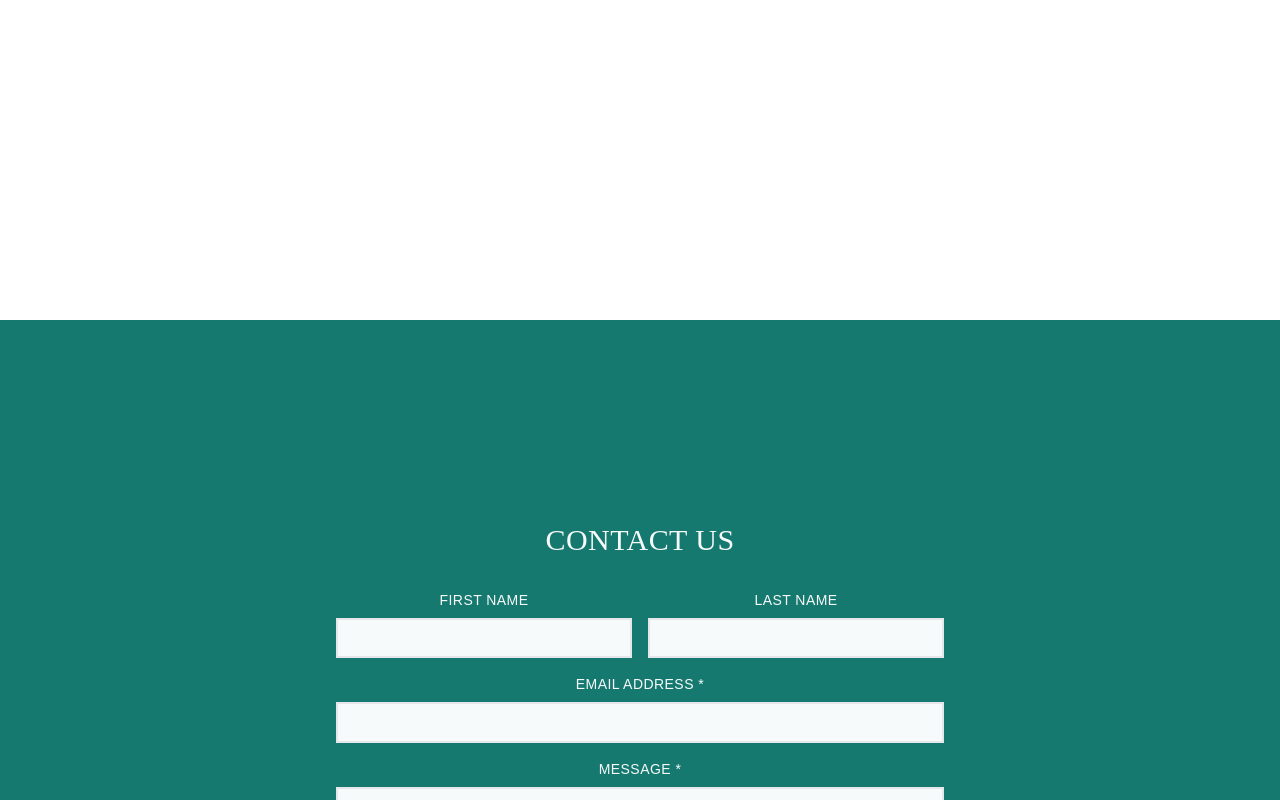
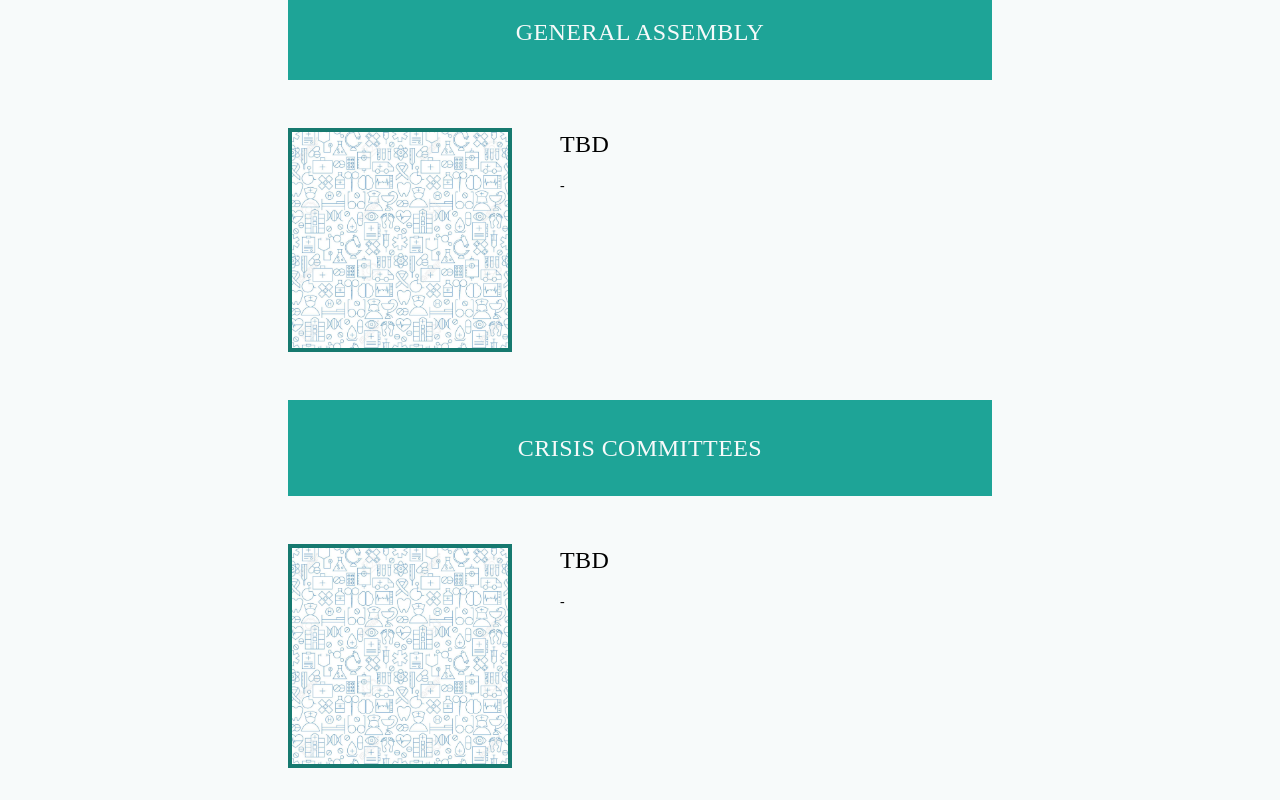
Before and after one commit to RishikSarkar/health-mun, a Next.js app: page /committees/Committees in a window 1280 px wide. Before the commit this address had no page. Shown: the part 480-1280 px from the top of the page. Built offline with nearby package versions, Linux system fonts and the light colour scheme; a web font is replaced by a local one.

Commit message:
added placeholder pages

```diff
--- a/components/Navbar.jsx
+++ b/components/Navbar.jsx
@@ -82,7 +82,7 @@ const Navbar = () => {
                                             <div className='uppercase p-3 ease-in hover:bg-[#F7FAFA]/30 dark:hover:text-[#041312] dark:hover:bg-[#cadede] duration-100'>Secretariat</div>
                                         </Link>
 
-                                        <Link href='/'>
+                                        <Link href='/about/Info'>
                                             <div className='uppercase p-3 ease-in hover:bg-[#F7FAFA]/30 dark:hover:text-[#041312] dark:hover:bg-[#cadede] duration-100'>Info</div>
                                         </Link>
                                     </div>
@@ -90,19 +90,19 @@ const Navbar = () => {
                             )}
                         </li>
 
-                        <Link href='/'>
+                        <Link href='/area/AreaGuide'>
                             <li className='ml-3 uppercase px-6 p-3 ease-in hover:bg-[#F7FAFA]/30 dark:hover:bg-[#F7FAFA]/20 duration-100'>Area Guide</li>
                         </Link>
 
-                        <Link href='/'>
+                        <Link href='/committees/Committees'>
                             <li className='ml-3 uppercase px-6 p-3 ease-in hover:bg-[#F7FAFA]/30 dark:hover:bg-[#F7FAFA]/20 duration-100'>Committees</li>
                         </Link>
 
-                        <Link href='/'>
+                        <Link href='/schedule/Schedule'>
                             <li className='ml-3 uppercase px-6 p-3 ease-in hover:bg-[#F7FAFA]/30 dark:hover:bg-[#F7FAFA]/20 duration-100'>Schedule</li>
                         </Link>
 
-                        <Link href='/'>
+                        <Link href='/register/Register'>
                             <li className='ml-3 uppercase px-6 p-3 ease-in hover:bg-[#F7FAFA]/30 dark:hover:bg-[#F7FAFA]/20 duration-100'>Register</li>
                         </Link>
 
@@ -156,7 +156,7 @@ const Navbar = () => {
                                             <div onClick={handleNav} className='uppercase ml-6 px-6 p-3 my-2 relative ease-in hover:bg-[#F7FAFA]/30 dark:hover:bg-[#F7FAFA]/20 duration-100'>Secretariat</div>
                                         </Link>
 
-                                        <Link href='/'>
+                                        <Link href='/about/Info'>
                                             <div onClick={handleNav} className='uppercase ml-6 px-6 p-3 my-2 relative ease-in hover:bg-[#F7FAFA]/30 dark:hover:bg-[#F7FAFA]/20 duration-100'>Info</div>
                                         </Link>
                                     </div>
@@ -164,22 +164,22 @@ const Navbar = () => {
                             )}
 
                             {!aboutDropDownActive && (
-                                <Link href='/'>
+                                <Link href='/area/AreaGuide'>
                                     <li className='uppercase px-6 p-3 my-2 ease-in hover:bg-[#F7FAFA]/30 dark:hover:bg-[#F7FAFA]/20 duration-100'>Area Guide</li>
                                 </Link>)}
 
                             {!aboutDropDownActive && (
-                                <Link href='/'>
+                                <Link href='/committees/Committees'>
                                     <li className='uppercase px-6 p-3 my-2 ease-in hover:bg-[#F7FAFA]/30 dark:hover:bg-[#F7FAFA]/20 duration-100'>Committees</li>
                                 </Link>)}
 
                             {!aboutDropDownActive && (
-                                <Link href='/'>
+                                <Link href='/schedule/Schedule'>
                                     <li className='uppercase px-6 p-3 my-2 ease-in hover:bg-[#F7FAFA]/30 dark:hover:bg-[#F7FAFA]/20 duration-100'>Schedule</li>
                                 </Link>)}
 
                             {!aboutDropDownActive && (
-                                <Link href='/'>
+                                <Link href='/register/Register'>
                                     <li className='uppercase px-6 p-3 my-2 ease-in hover:bg-[#F7FAFA]/30 dark:hover:bg-[#F7FAFA]/20 duration-100'>Register</li>
                                 </Link>)}
 
--- /dev/null
+++ b/pages/about/Info.jsx
@@ -0,0 +1,22 @@
+import React, { useState, useEffect } from 'react';
+import { useManual } from '../../contexts/ManualContext';
+
+const Info = () => {
+    const { setManual } = useManual();
+
+    useEffect(() => {
+        setManual(true);
+    }, []);
+
+    return (
+        <div id='committees' className='pt-28 w-full h-full bg-[#F7FAFA] dark:bg-[#1a2726] selection:text-[#F7FAFA] dark:selection:text-black selection:bg-[#09302C] dark:selection:bg-[#F7FAFA] overflow-x-hidden'>
+            <div className='w-full h-full p-16 md:p-24 text-center bg-gradient-to-b from-[#16796F] to-[#1EA497] dark:bg-gradient-to-b dark:from-[#041312] dark:to-[#253130] text-[#F7FAFA] border-b-4 border-[#F7FAFA] dark:border-[#F7FAFA]/20'>
+                <div className='text-3xl md:text-6xl font-marcellus'>
+                    Info
+                </div>
+            </div>
+        </div>
+    )
+}
+
+export default Info
--- /dev/null
+++ b/pages/area/AreaGuide.jsx
@@ -0,0 +1,22 @@
+import React, { useState, useEffect } from 'react';
+import { useManual } from '../../contexts/ManualContext';
+
+const AreaGuide = () => {
+    const { setManual } = useManual();
+
+    useEffect(() => {
+        setManual(true);
+    }, []);
+
+    return (
+        <div id='committees' className='pt-28 w-full h-full bg-[#F7FAFA] dark:bg-[#1a2726] selection:text-[#F7FAFA] dark:selection:text-black selection:bg-[#09302C] dark:selection:bg-[#F7FAFA] overflow-x-hidden'>
+            <div className='w-full h-full p-16 md:p-24 text-center bg-gradient-to-b from-[#16796F] to-[#1EA497] dark:bg-gradient-to-b dark:from-[#041312] dark:to-[#253130] text-[#F7FAFA] border-b-4 border-[#F7FAFA] dark:border-[#F7FAFA]/20'>
+                <div className='text-3xl md:text-6xl font-marcellus'>
+                    Area Guide
+                </div>
+            </div>
+        </div>
+    )
+}
+
+export default AreaGuide
--- /dev/null
+++ b/pages/committees/Committees.jsx
@@ -0,0 +1,70 @@
+import React, { useState, useEffect } from 'react';
+import { useManual } from '../../contexts/ManualContext';
+import Image from 'next/image';
+import placeholder from '../../public/assets/placeholder/placeholder-bg-1.png'
+
+const Committees = () => {
+    const { setManual } = useManual();
+
+    useEffect(() => {
+        setManual(true);
+    }, []);
+
+    return (
+        <div id='committees' className='pt-28 w-full h-full bg-[#F7FAFA] dark:bg-[#1a2726] selection:text-[#F7FAFA] dark:selection:text-black selection:bg-[#09302C] dark:selection:bg-[#F7FAFA] overflow-x-hidden'>
+            <div className='w-full h-full p-16 md:p-24 text-center bg-gradient-to-b from-[#16796F] to-[#1EA497] dark:bg-gradient-to-b dark:from-[#041312] dark:to-[#253130] text-[#F7FAFA] border-b-4 border-[#F7FAFA] dark:border-[#F7FAFA]/20'>
+                <div className='text-3xl md:text-6xl font-marcellus'>
+                    Committees
+                </div>
+            </div>
+            <div className='w-full h-full font-marcellus px-20 md:px-32'>
+
+                <div className='md:px-40 w-full md:w-full md:py-36 pt-16 md:pt-24 md:grid md:grid-cols-3 md:gap-x-4 gap-y-12'>
+                    <div className='text-center md:col-span-3 py-8 mb-12 md:mb-0 text-2xl uppercase bg-[#1EA497] dark:bg-[#253130] text-[#F7FAFA]'>
+                        General Assembly
+                    </div>
+
+                    <div className="md:col-span-1 md:mt-0 mb-4 md:mb-0">
+                        <div className='border-4 border-[#16796F] dark:border-[#F7FAFA]'>
+                            <Image src={placeholder} width={500} />
+                        </div>
+                    </div>
+                    <div className="md:col-span-2 text-[#F7FAFA] dark:text-[#F7FAFA] border-0 border-[#16796F] dark:border-[#F7FAFA] mb-12 md:mb-0">
+                        <div className='py-4 md:py-0 w-full h-full max-h-[40vh] bg-[#F7FAFA] dark:bg-[#1a2726] text-black dark:text-[#F7FAFA] border-4 md:border-0 border-[#16796F] dark:border-[#F7FAFA] md:max-h-full overflow-y-scroll'>
+                            <div className='text-center md:text-left px-8 pb-6 md:pb-2 text-xl md:text-2xl'>
+                                TBD
+                            </div>
+                            <div className='text-left px-8 md:pb-6 py-4 md:py-2 text-sm'>
+                                -
+                            </div>
+                        </div>
+                    </div>
+
+                    <div className='text-center md:col-span-3 py-8 mb-12 md:mb-0 mt-16 md:mt-0 text-2xl uppercase bg-[#1EA497] dark:bg-[#253130] text-[#F7FAFA]'>
+                        Crisis Committees
+                    </div>
+
+                    <div className="md:col-span-1 md:mt-0 mb-4 md:mb-0">
+                        <div className='border-4 border-[#16796F] dark:border-[#F7FAFA]'>
+                            <Image src={placeholder} width={500} />
+                        </div>
+                    </div>
+                    <div className="md:col-span-2 text-[#F7FAFA] dark:text-[#F7FAFA] border-0 border-[#16796F] dark:border-[#F7FAFA] mb-12 md:mb-0">
+                        <div className='py-4 md:py-0 w-full h-full max-h-[40vh] bg-[#F7FAFA] dark:bg-[#1a2726] text-black dark:text-[#F7FAFA] border-4 md:border-0 border-[#16796F] dark:border-[#F7FAFA] md:max-h-full overflow-y-scroll'>
+                            <div className='text-center md:text-left px-8 pb-6 md:pb-2 text-xl md:text-2xl'>
+                                TBD
+                            </div>
+                            <div className='text-left px-8 md:pb-6 py-4 md:py-2 text-sm'>
+                                -
+                            </div>
+                        </div>
+                    </div>
+
+
+                </div>
+            </div>
+        </div>
+    )
+}
+
+export default Committees
--- /dev/null
+++ b/pages/register/Register.jsx
@@ -0,0 +1,22 @@
+import React, { useState, useEffect } from 'react';
+import { useManual } from '../../contexts/ManualContext';
+
+const Register = () => {
+    const { setManual } = useManual();
+
+    useEffect(() => {
+        setManual(true);
+    }, []);
+
+    return (
+        <div id='committees' className='pt-28 w-full h-full bg-[#F7FAFA] dark:bg-[#1a2726] selection:text-[#F7FAFA] dark:selection:text-black selection:bg-[#09302C] dark:selection:bg-[#F7FAFA] overflow-x-hidden'>
+            <div className='w-full h-full p-16 md:p-24 text-center bg-gradient-to-b from-[#16796F] to-[#1EA497] dark:bg-gradient-to-b dark:from-[#041312] dark:to-[#253130] text-[#F7FAFA] border-b-4 border-[#F7FAFA] dark:border-[#F7FAFA]/20'>
+                <div className='text-3xl md:text-6xl font-marcellus'>
+                    Register
+                </div>
+            </div>
+        </div>
+    )
+}
+
+export default Register
--- /dev/null
+++ b/pages/schedule/Schedule.jsx
@@ -0,0 +1,22 @@
+import React, { useState, useEffect } from 'react';
+import { useManual } from '../../contexts/ManualContext';
+
+const Schedule = () => {
+    const { setManual } = useManual();
+
+    useEffect(() => {
+        setManual(true);
+    }, []);
+
+    return (
+        <div id='committees' className='pt-28 w-full h-full bg-[#F7FAFA] dark:bg-[#1a2726] selection:text-[#F7FAFA] dark:selection:text-black selection:bg-[#09302C] dark:selection:bg-[#F7FAFA] overflow-x-hidden'>
+            <div className='w-full h-full p-16 md:p-24 text-center bg-gradient-to-b from-[#16796F] to-[#1EA497] dark:bg-gradient-to-b dark:from-[#041312] dark:to-[#253130] text-[#F7FAFA] border-b-4 border-[#F7FAFA] dark:border-[#F7FAFA]/20'>
+                <div className='text-3xl md:text-6xl font-marcellus'>
+                    Schedule
+                </div>
+            </div>
+        </div>
+    )
+}
+
+export default Schedule
```
